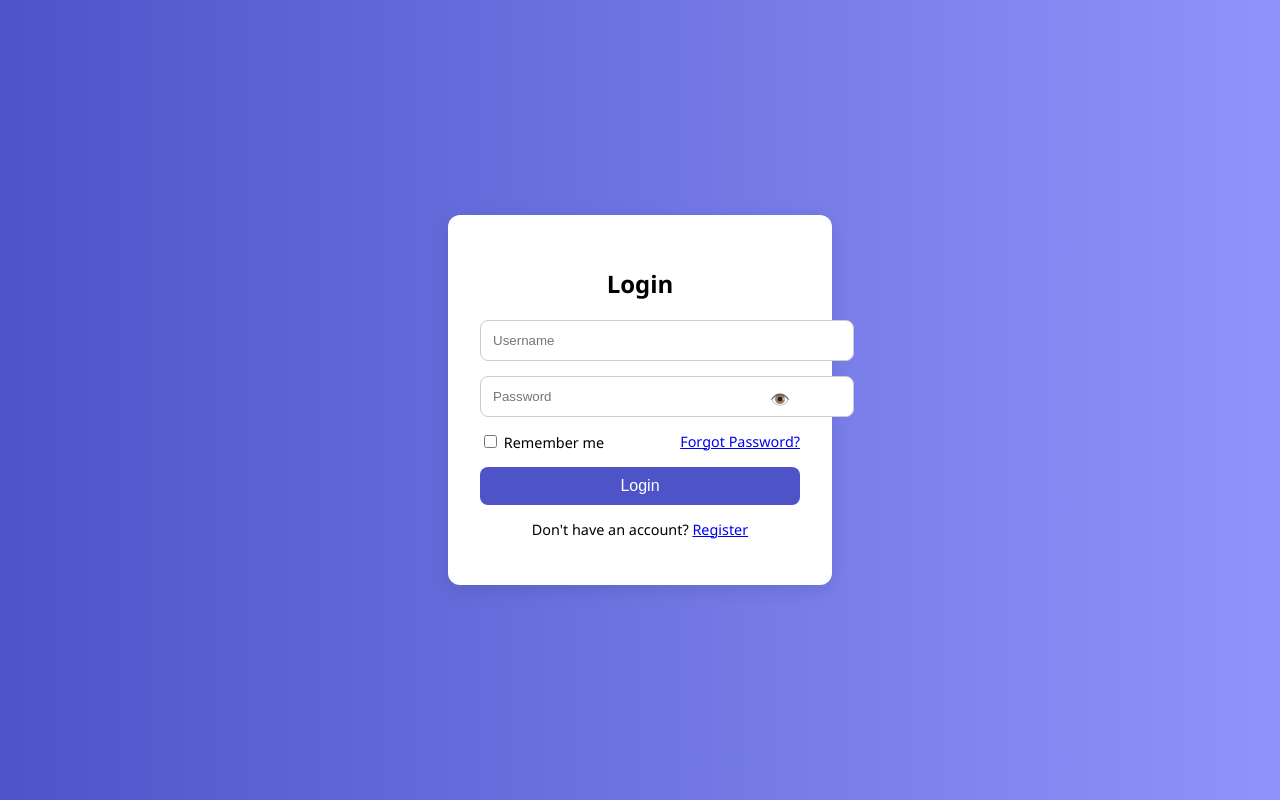
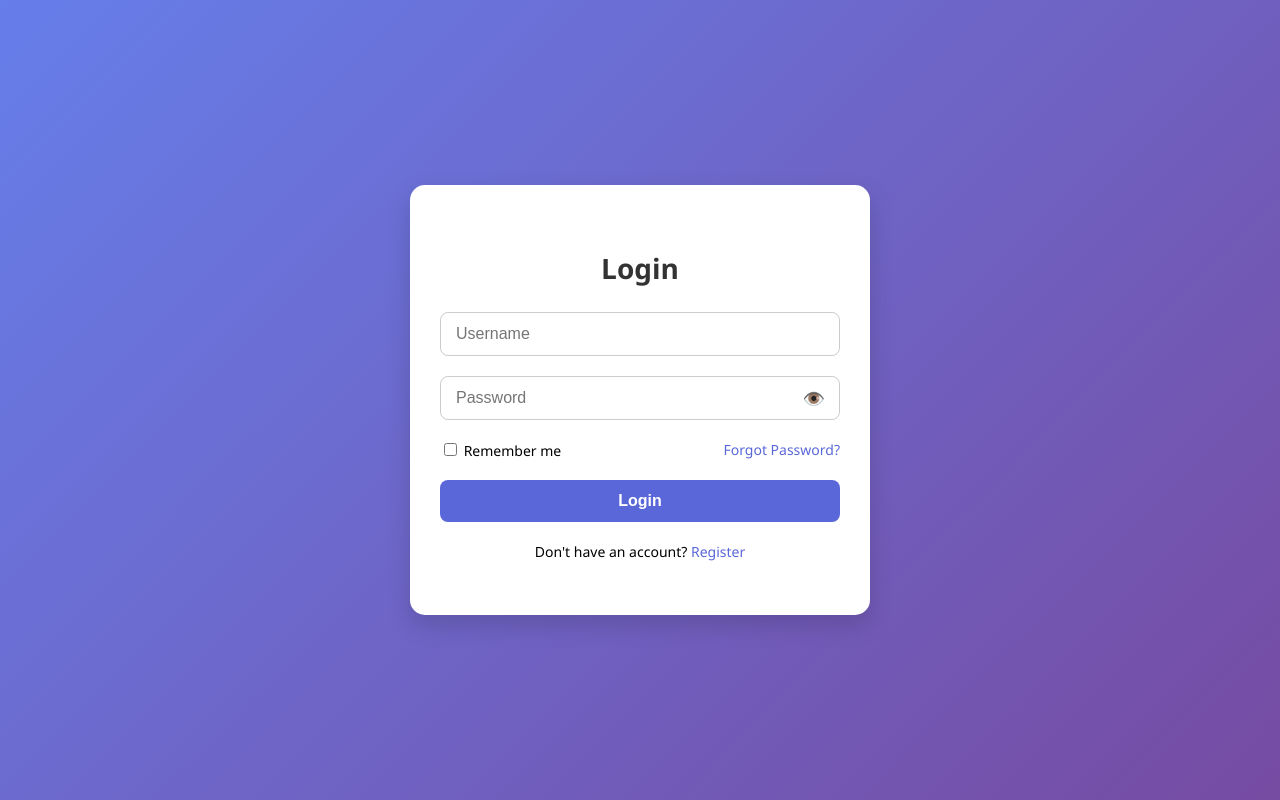
Before and after one commit to hoasoi1/login-register-demo, a plain HTML site: page index.html in a window 1280 px wide. Drawn offline with Linux system fonts and the light colour scheme.

Commit message:
Initial commit: login form

```diff
--- a/style.css
+++ b/style.css
@@ -1,69 +1,100 @@
+/* style.css */
 body {
   margin: 0;
-  font-family: 'Segoe UI', sans-serif;
-  background: linear-gradient(to right, #4e54c8, #8f94fb);
+  padding: 0;
+  font-family: 'Segoe UI', Tahoma, Geneva, Verdana, sans-serif;
+  background: linear-gradient(135deg, #667eea, #764ba2);
   height: 100vh;
   display: flex;
+  justify-content: center;
   align-items: center;
-  justify-content: center;
 }
 
 .login-container {
-  background: white;
-  padding: 2rem;
-  border-radius: 12px;
-  box-shadow: 0 5px 20px rgba(0,0,0,0.1);
-  width: 320px;
+  background-color: #ffffff;
+  padding: 40px 30px;
+  border-radius: 15px;
+  box-shadow: 0 10px 25px rgba(0, 0, 0, 0.15);
+  width: 100%;
+  max-width: 400px;
 }
 
 .login-form h2 {
   text-align: center;
-  margin-bottom: 20px;
+  margin-bottom: 25px;
+  font-size: 28px;
+  color: #333;
 }
 
 .input-group {
   position: relative;
-  margin-bottom: 15px;
+  margin-bottom: 20px;
 }
 
 .input-group input {
   width: 100%;
-  padding: 12px 40px 12px 12px;
+  padding: 12px 45px 12px 15px;
+  border-radius: 8px;
   border: 1px solid #ccc;
-  border-radius: 8px;
+  font-size: 16px;
+  box-sizing: border-box;
 }
 
 .toggle-password {
   position: absolute;
-  right: 10px;
-  top: 12px;
+  top: 50%;
+  right: 15px;
+  transform: translateY(-50%);
   cursor: pointer;
+  user-select: none;
+  font-size: 18px;
 }
 
 .options {
   display: flex;
   justify-content: space-between;
-  font-size: 0.9em;
-  margin-bottom: 15px;
+  align-items: center;
+  font-size: 14px;
+  margin-bottom: 20px;
 }
 
-button {
+.options a {
+  color: #5a67d8;
+  text-decoration: none;
+}
+
+.options a:hover {
+  text-decoration: underline;
+}
+
+button[type="submit"] {
   width: 100%;
-  padding: 10px;
-  background: #4e54c8;
-  color: white;
+  padding: 12px;
+  background-color: #5a67d8;
   border: none;
   border-radius: 8px;
-  font-size: 1em;
+  color: white;
+  font-size: 16px;
+  font-weight: bold;
   cursor: pointer;
+  transition: background-color 0.3s ease;
 }
 
-button:hover {
-  background: #3b41b1;
+button[type="submit"]:hover {
+  background-color: #434190;
 }
 
 .login-form p {
   text-align: center;
-  margin-top: 15px;
-  font-size: 0.9em;
+  margin-top: 20px;
+  font-size: 14px;
 }
+
+.login-form a {
+  color: #5a67d8;
+  text-decoration: none;
+}
+
+.login-form a:hover {
+  text-decoration: underline;
+}
```
